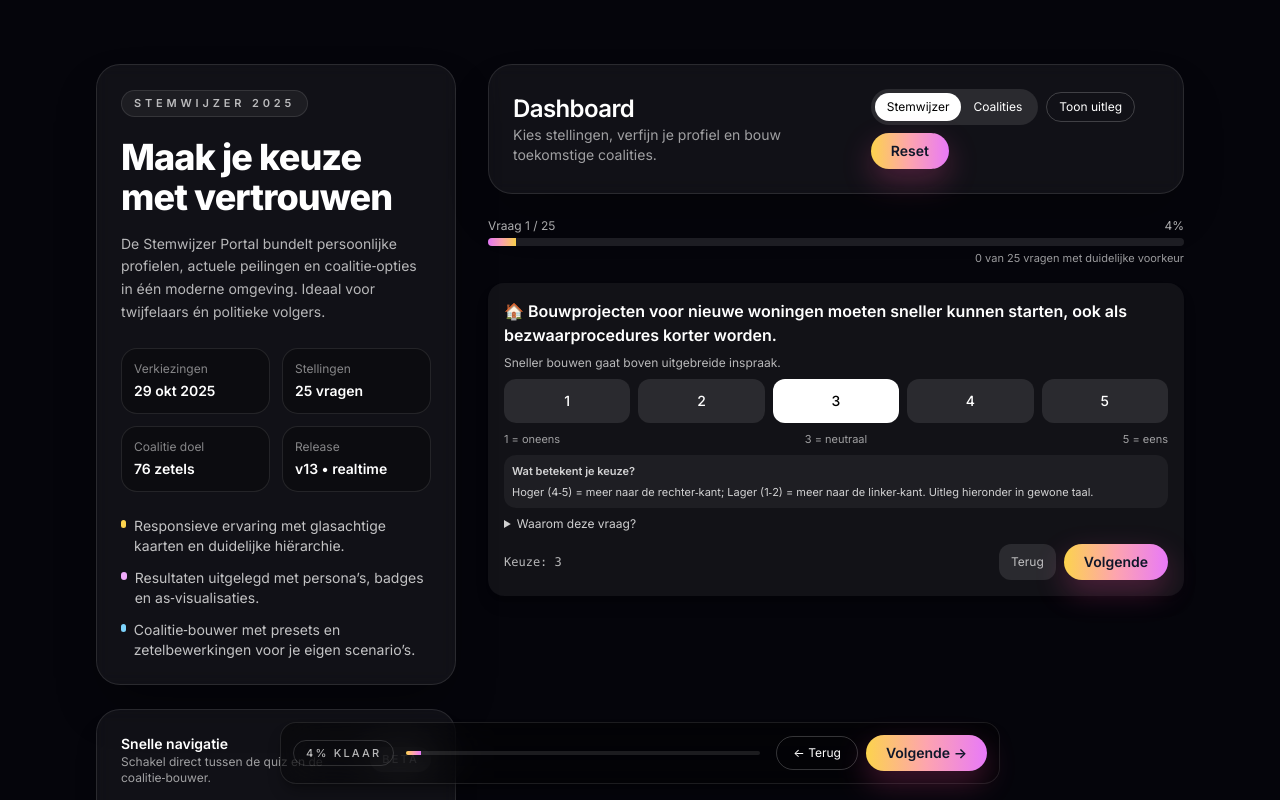
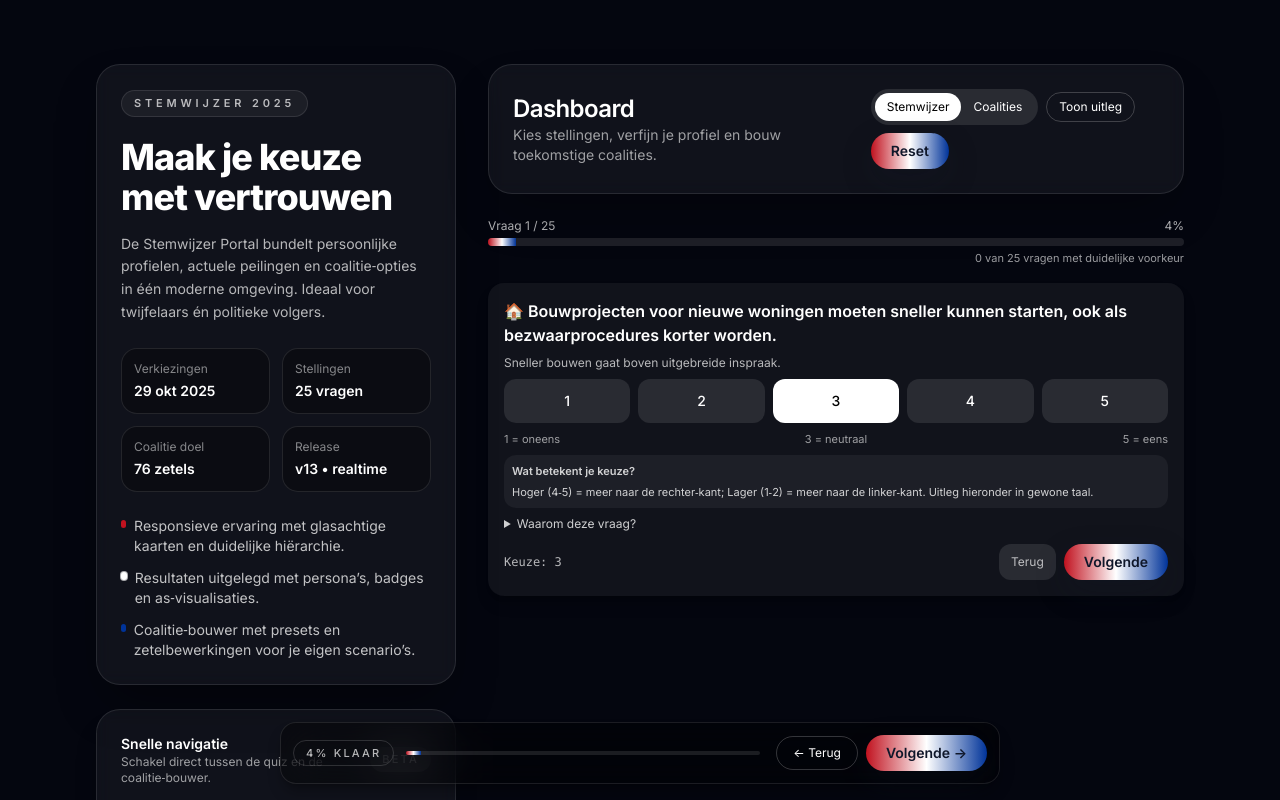
Before and after one commit to TychoLoke/StemWijzer2025, a React (Vite) app: page / in a window 1280 px wide. Both pictures are taken after a click on the button "Start ▶". Shown: the top 800 px of the page. Built offline with nearby package versions, Linux system fonts and the light colour scheme.

Commit message:
Add Dutch flag inspired gradient styling

```diff
--- a/src/App.tsx
+++ b/src/App.tsx
@@ -10,26 +10,33 @@ const App = () => {
   const [quizKey, setQuizKey] = useState(0);
 
   return (
-    <div className="relative min-h-screen overflow-x-hidden bg-[#05050b] text-white">
+    <div className="relative min-h-screen overflow-x-hidden bg-[#04060f] text-white">
       <div className="pointer-events-none fixed inset-0 -z-10 overflow-hidden">
-        <div className="absolute inset-0 bg-gradient-to-br from-[#09031b] via-[#05050b] to-[#03030a]" />
+        <div className="absolute inset-0 bg-gradient-to-br from-[#04060f] via-[#0b1035] to-[#1b0b16]" />
         <div
           className="absolute inset-0 opacity-70"
           style={{
-            background: "radial-gradient(circle at 12% 18%, rgba(249, 115, 22, 0.22), transparent 55%)",
+            background: "radial-gradient(circle at 16% 20%, rgba(193, 18, 31, 0.45), transparent 55%)",
           }}
         />
         <div
           className="absolute inset-0 opacity-60"
           style={{
-            background: "radial-gradient(circle at 88% 24%, rgba(168, 85, 247, 0.25), transparent 60%)",
+            background: "radial-gradient(circle at 82% 24%, rgba(0, 51, 153, 0.4), transparent 60%)",
           }}
         />
         <div
-          className="absolute inset-0 opacity-40"
+          className="absolute inset-0 opacity-50"
           style={{
             backgroundImage:
-              "linear-gradient(120deg, rgba(255,255,255,0.08) 0, rgba(255,255,255,0.01) 35%, rgba(255,255,255,0.12) 70%, rgba(255,255,255,0.02) 100%)",
+              "linear-gradient(115deg, rgba(255,255,255,0.16) 0%, rgba(255,255,255,0.05) 30%, rgba(0,51,153,0.15) 65%, rgba(193,18,31,0.12) 100%)",
+          }}
+        />
+        <div
+          className="absolute inset-0 opacity-20"
+          style={{
+            backgroundImage:
+              "repeating-linear-gradient(90deg, rgba(255,255,255,0.18) 0, rgba(255,255,255,0.18) 2px, transparent 2px, transparent 16px)",
           }}
         />
       </div>
@@ -73,15 +80,15 @@ const App = () => {
               </div>
               <ul className="mt-6 space-y-3 text-sm text-white/75">
                 <li className="flex items-start gap-2">
-                  <span className="mt-1 h-2 w-2 rounded-full bg-amber-300" aria-hidden />
+                  <span className="mt-1 h-2 w-2 rounded-full bg-[#c1121f]" aria-hidden />
                   <span>Responsieve ervaring met glasachtige kaarten en duidelijke hiërarchie.</span>
                 </li>
                 <li className="flex items-start gap-2">
-                  <span className="mt-1 h-2 w-2 rounded-full bg-fuchsia-300" aria-hidden />
+                  <span className="mt-1 h-2 w-2 rounded-full bg-white shadow-[0_0_0_1px_rgba(255,255,255,0.65)]" aria-hidden />
                   <span>Resultaten uitgelegd met persona’s, badges en as‑visualisaties.</span>
                 </li>
                 <li className="flex items-start gap-2">
-                  <span className="mt-1 h-2 w-2 rounded-full bg-sky-300" aria-hidden />
+                  <span className="mt-1 h-2 w-2 rounded-full bg-[#003399]" aria-hidden />
                   <span>Coalitie‑bouwer met presets en zetelbewerkingen voor je eigen scenario’s.</span>
                 </li>
               </ul>
--- a/src/components/PrimaryButton.tsx
+++ b/src/components/PrimaryButton.tsx
@@ -8,7 +8,7 @@ export const PrimaryButton = ({
 }: PropsWithChildren<ButtonHTMLAttributes<HTMLButtonElement>>) => (
   <button
     type={type}
-    className={`inline-flex items-center justify-center gap-2 rounded-full bg-gradient-to-r from-amber-300 via-rose-300 to-fuchsia-400 px-5 py-2 text-sm font-semibold text-slate-900 shadow-[0_12px_30px_rgba(236,72,153,0.28)] transition focus-visible:outline-none focus-visible:ring-2 focus-visible:ring-white/70 focus-visible:ring-offset-2 focus-visible:ring-offset-black active:scale-[0.99] hover:shadow-[0_16px_40px_rgba(249,115,22,0.32)] ${className}`}
+    className={`inline-flex items-center justify-center gap-2 rounded-full bg-gradient-to-r from-[#c1121f] via-[#ffffff] to-[#003399] px-5 py-2 text-sm font-semibold text-slate-900 shadow-[0_12px_30px_rgba(17,24,39,0.25)] transition focus-visible:outline-none focus-visible:ring-2 focus-visible:ring-white/80 focus-visible:ring-offset-2 focus-visible:ring-offset-slate-900 active:scale-[0.99] hover:shadow-[0_18px_45px_rgba(0,51,153,0.35)] ${className}`}
     {...rest}
   >
     {children}
--- a/src/data/axes.ts
+++ b/src/data/axes.ts
@@ -34,9 +34,9 @@ export const AXIS_COPY: Record<Axis, { label: string; left: string; right: strin
 };
 
 export const AXIS_GRADIENTS: Record<Axis, string> = {
-  econ: "from-sky-500/30 to-cyan-400/30",
-  social: "from-violet-500/30 to-fuchsia-400/30",
-  eu: "from-indigo-500/30 to-blue-400/30",
-  green: "from-emerald-500/30 to-teal-400/30",
-  state: "from-amber-500/30 to-orange-400/30",
+  econ: "from-[#c1121f]/80 via-white/20 to-[#003399]/80",
+  social: "from-[#d62828]/75 via-white/20 to-[#1d4ed8]/75",
+  eu: "from-[#9d0208]/70 via-white/15 to-[#00296b]/70",
+  green: "from-[#ba1b1d]/65 via-white/15 to-[#26408b]/65",
+  state: "from-[#8d0801]/70 via-white/15 to-[#1a2a6c]/70",
 };
--- a/src/pages/QuizExperience.tsx
+++ b/src/pages/QuizExperience.tsx
@@ -29,7 +29,10 @@ const StickyNavigation = ({
             {Math.round(progress)}% klaar
           </span>
           <div className="hidden h-1 flex-1 overflow-hidden rounded-full bg-white/10 sm:block">
-            <div className="h-full bg-gradient-to-r from-amber-300 via-rose-300 to-fuchsia-400" style={{ width: `${progress}%` }} />
+            <div
+              className="h-full bg-gradient-to-r from-[#c1121f] via-white to-[#003399]"
+              style={{ width: `${progress}%` }}
+            />
           </div>
         </div>
         <div className="flex items-center gap-2">
@@ -91,7 +94,7 @@ export const QuizExperience = () => {
         </div>
         <div className="h-2 w-full overflow-hidden rounded-full bg-white/10">
           <div
-            className="h-full bg-gradient-to-r from-fuchsia-400 via-rose-300 to-amber-300"
+            className="h-full bg-gradient-to-r from-[#c1121f] via-white to-[#003399]"
             style={{ width: `${progress}%` }}
           />
         </div>
```
